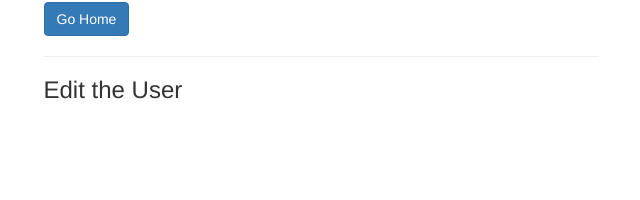
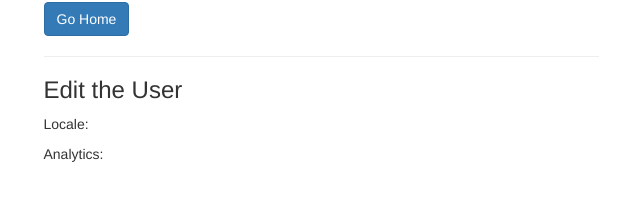
Before and after one commit to leila100/vue-router-app, a Vue app: page /user/1/edit in a window 1280 px wide. Shown: the part 208-408 px from the top of the page, without its empty margins (319-959 px from the left). Built offline with nearby package versions, Linux system fonts and the light colour scheme.

Commit message:
Set and access query parameters

```diff
--- a/src/components/user/UserDetail.vue
+++ b/src/components/user/UserDetail.vue
@@ -3,7 +3,9 @@
     <h3>Some User Details</h3>
     <p>User loaded has id: {{ id }}</p>
     <hr />
-    <router-link :to="{ name: 'userEdit', params: { id: id } }" class="btn btn-primary">Edit User</router-link>
+    <router-link :to="{ name: 'userEdit', params: { id: id }, query: { local: 'en', q: 100 } }" class="btn btn-primary"
+      >Edit User</router-link
+    >
   </div>
 </template>
 
--- a/src/components/user/UserEdit.vue
+++ b/src/components/user/UserEdit.vue
@@ -1,3 +1,7 @@
 <template>
+  <div>
     <h3>Edit the User</h3>
+    <p>Locale: {{ $route.query.local }}</p>
+    <p>Analytics: {{ $route.query.q }}</p>
+  </div>
 </template>
```
